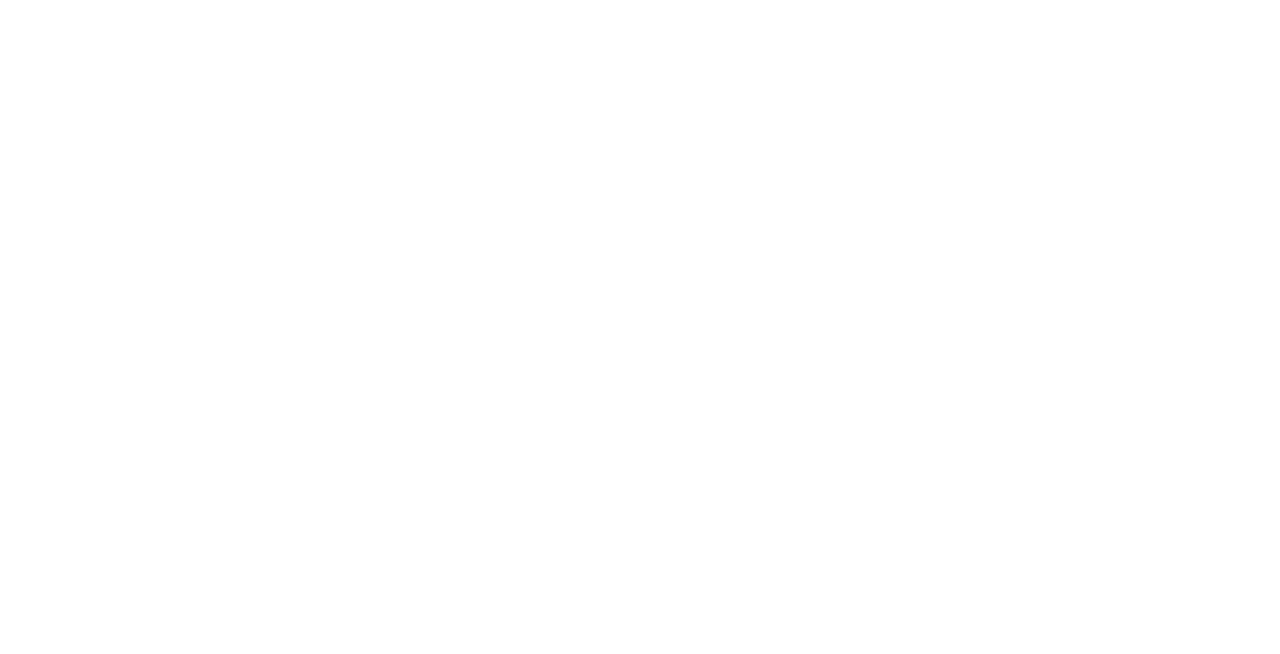
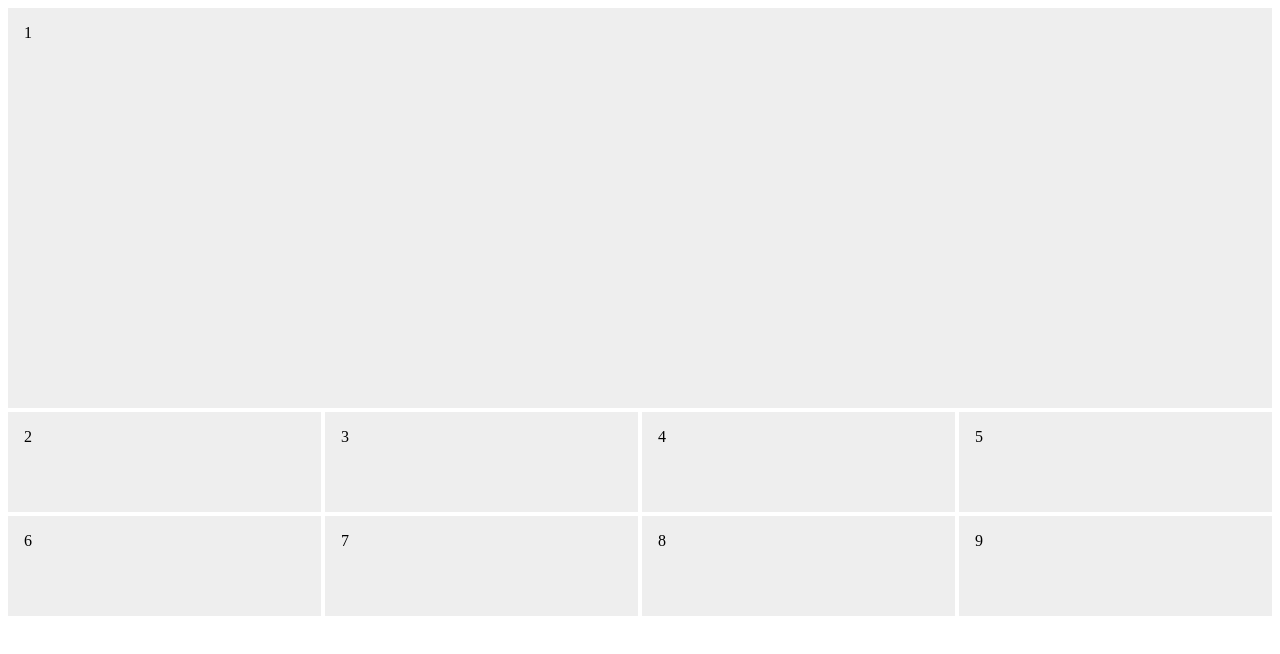
Before and after one commit to nictengkk/css-grid, a plain HTML site: page index.html in a window 1280 px wide. Drawn offline with Linux system fonts and the light colour scheme.

Commit message:
added style framework

```diff
--- a/index.css
+++ b/index.css
@@ -0,0 +1,17 @@
+
+.wrapper {
+	display: grid;
+	grid-template-columns: repeat(4, 1fr);
+    grid-template-rows: 400px 100px 100px;
+    grid-gap: 0.25em;
+
+}
+
+.wrapper > div {
+	background-color:#eee;
+    padding: 1em;
+}
+
+.grid-item1 {
+	grid-column: 1 / 5;
+}
--- a/index.html
+++ b/index.html
@@ -1,13 +1,26 @@
 <!DOCTYPE html>
 <html class="no-js" lang="en">
 <head>
-    <title>CSS Grid Tutorial</title>
+    <title>CSS Grid</title>
     <meta http-equiv="x-ua-compatible" content="ie=edge">
 	<meta name="viewport" content="width=device-width, initial-scale=1.0" />
     <link href="https://fonts.googleapis.com/css?family=Source+Sans+Pro:300,400,700" rel="stylesheet">
     <link media="all" type="text/css" rel="stylesheet" href="index.css">
+
 </head>
 <body>
+    <div class="wrapper">
+        <div class="grid-item1">1</div>
+        <div class="grid-item2">2</div>
+        <div class="grid-item3">3</div>
+        <div class="grid-item4">4</div>
+        <div class="grid-item5">5</div>
+        <div class="grid-item6">6</div>
+        <div class="grid-item7">7</div>
+        <div class="grid-item8">8</div>
+        <div class="grid-item9">9</div>
+    </div>
+
 
 </body>
 </html>
```
